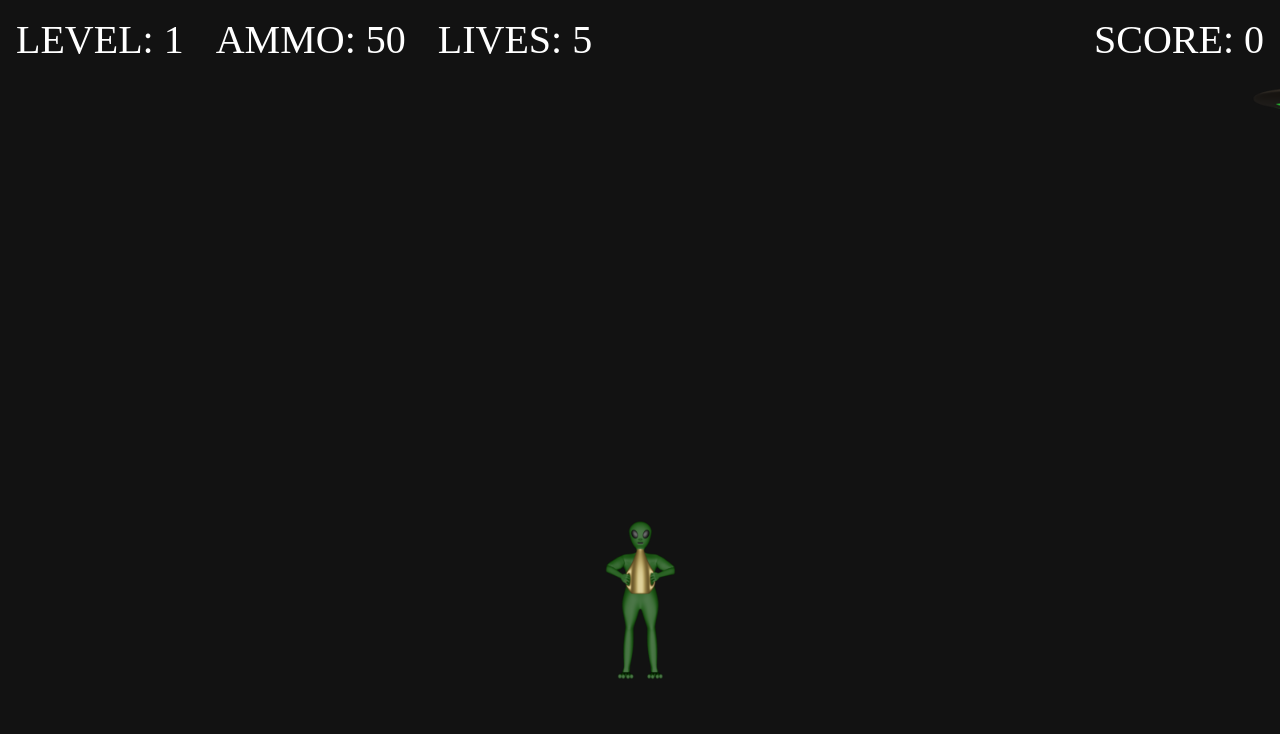
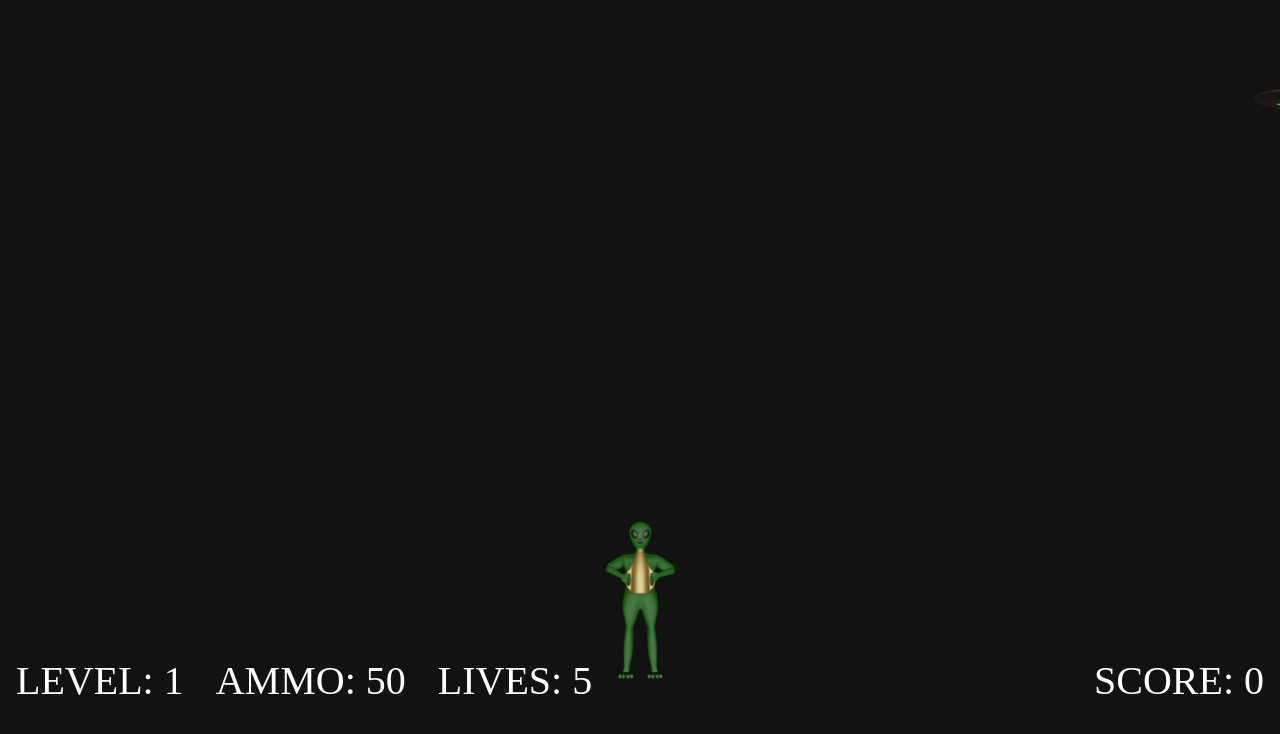
Before and after one commit to ChooKing/Alien-Fugitive, a website built with Vite: page index.html in a window 1280 px wide. Both pictures are taken after a click on the button "PLAY". Built offline with nearby package versions, Linux system fonts and the light colour scheme; files whose address does not match are found by name.

Commit message:
Move stats to the bottom.

```diff
--- a/index.html
+++ b/index.html
@@ -8,6 +8,7 @@
   </head>
   <body>
     <main>
+        <canvas id="app"></canvas>
         <div class="stats hidden">
             <div class="stat-bar">
                 <div class="level" data-label="LEVEL: ">1</div>
@@ -16,7 +17,6 @@
                 <div class="score" data-label="SCORE: ">0</div>
             </div>
         </div>
-        <canvas id="app"></canvas>
         <div class="intro">
             <h1>ALIEN FUGITIVE</h1>
             <div class="btn-container">
--- a/style.css
+++ b/style.css
@@ -12,6 +12,9 @@ main{
 }
 .hidden{
   display: none;
+}
+.front{
+  z-index: 3;
 }
 .intro, .stats, .game-over, #app{
   position : absolute;
@@ -59,10 +62,15 @@ main{
 .stat-bar .score{
   margin-left: auto;
 }
-main, #app, .intro, .stats, .game-over{
+main, #app, .intro, .game-over{
   margin-inline: auto;
   aspect-ratio: 16/9;
   width: min(99.5vh /9 * 16, 100vw);
+}
+.stats{
+  margin-inline: auto;
+  width: min(99.5vh /9 * 16, 100vw);
+  bottom: 0;
 }
 #app{
   display: block;
```
